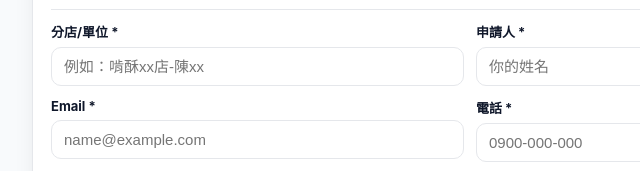
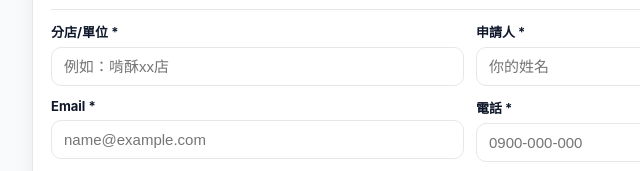
Before and after one commit to kensuwaterchestnut/ken-su-New-Product-Request, a plain HTML site: page index.html in a window 1280 px wide. Shown: the part 160-331 px from the top of the page, 170-810 px from the left. Drawn offline with Linux system fonts and the light colour scheme.

Commit message:
Update index.html

```diff
--- a/index.html
+++ b/index.html
@@ -58,7 +58,7 @@ h1 span{color:var(--brand)}
       <div class="grid">
         <div>
           <div class="label">分店/單位 *</div>
-          <input class="input" name="store" required placeholder="例如：啃酥xx店-陳xx" />
+          <input class="input" name="store" required placeholder="例如：啃酥xx店" />
         </div>
         <div>
           <div class="label">申請人 *</div>
```
